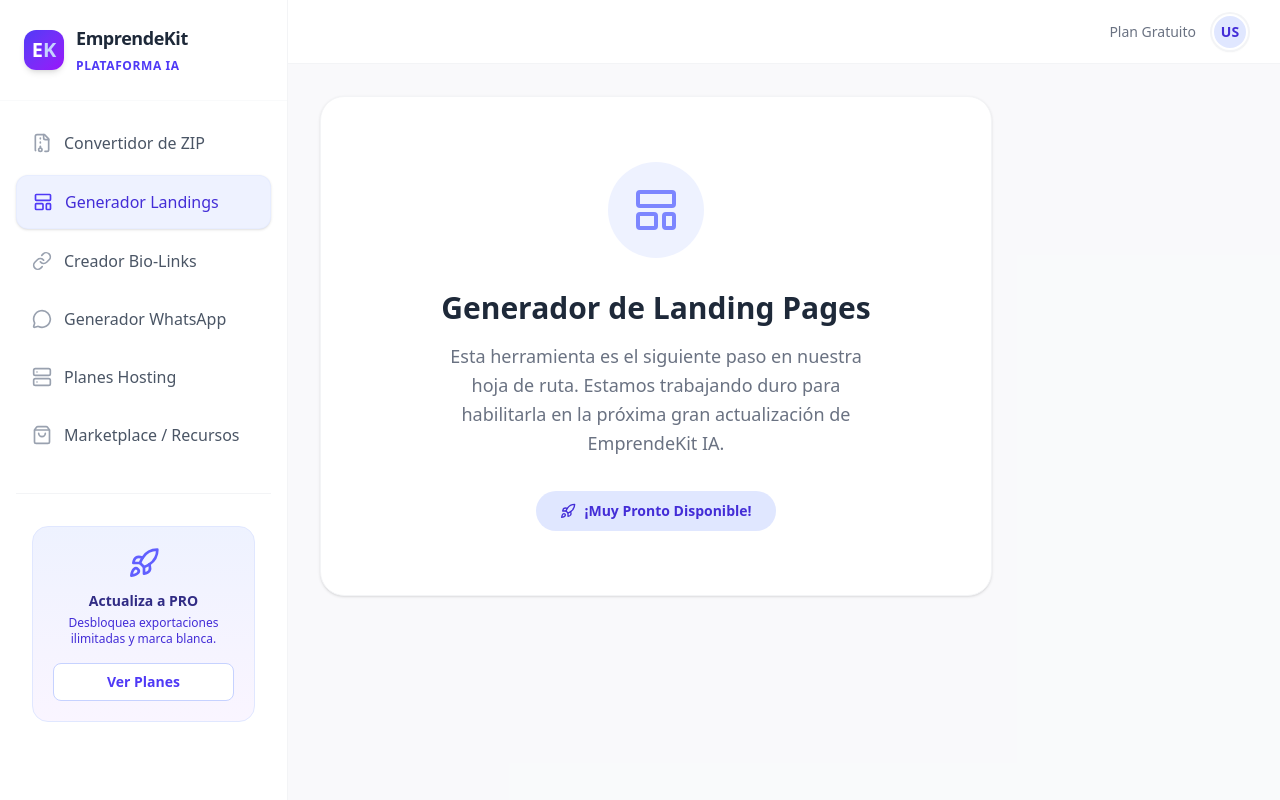
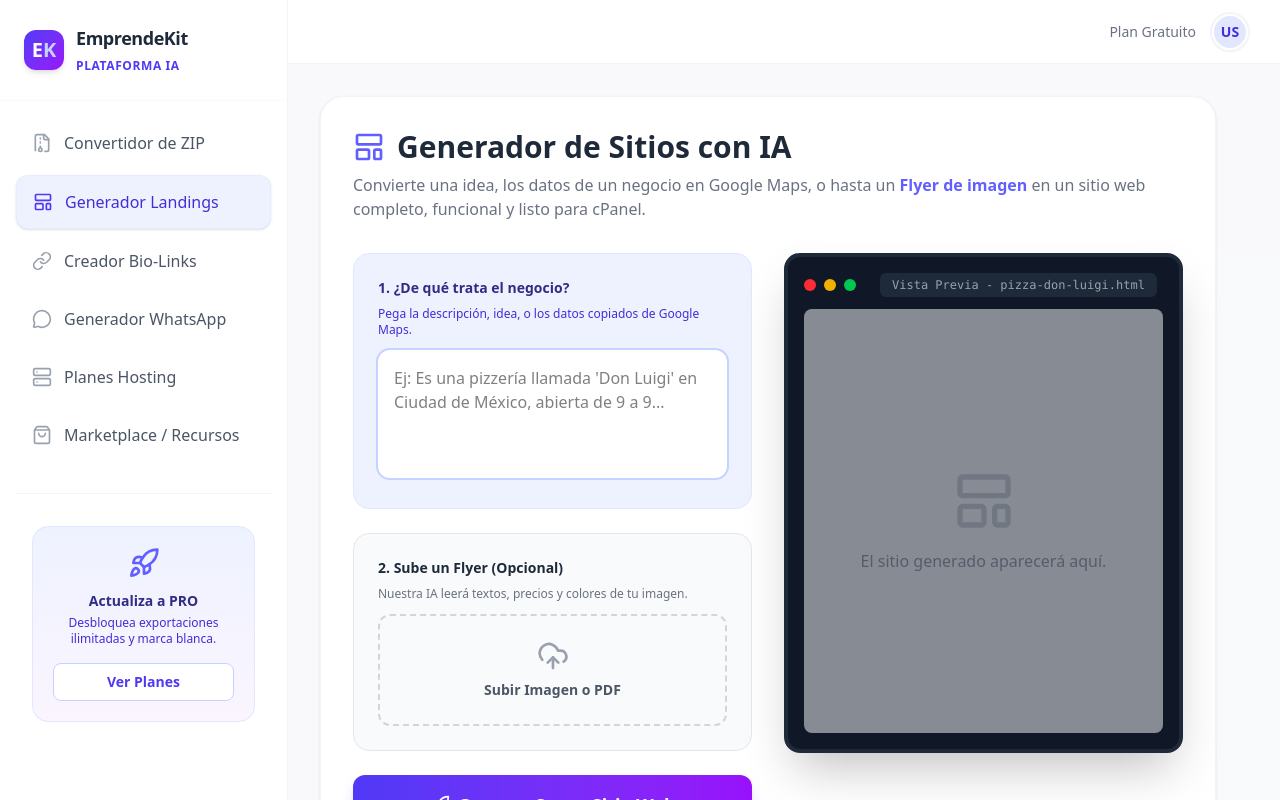
Before and after one commit to cgmnetworks/IASTUDIOTO, a React (Vite) app: page / in a window 1280 px wide. Both pictures are taken after a click on the button "Generador Landings". Built offline with nearby package versions, Linux system fonts and the light colour scheme.

Commit message:
feat(landing): Add AI-powered landing page generator
Replaces the WhatsApp link generator with a new feature that allows users to create websites from text, Google Maps data, or image flyers. This new section offers a more comprehensive solution for website creation within EmprendeKit IA.

```diff
--- a/src/App.tsx
+++ b/src/App.tsx
@@ -237,31 +237,135 @@
     </div>
   );
 
+  const renderLandings = () => (
+    <div className="max-w-4xl bg-white rounded-3xl shadow-sm border border-gray-100 p-8 animate-in fade-in">
+      <header className="mb-8">
+        <h2 className="text-3xl font-bold flex items-center gap-3 text-gray-800">
+          <LayoutTemplate className="w-8 h-8 text-indigo-500"/> Generador de Sitios con IA
+        </h2>
+        <p className="text-gray-500 mt-2">
+          Convierte una idea, los datos de un negocio en Google Maps, o hasta un <span className="font-bold text-indigo-500">Flyer de imagen</span> en un sitio web completo, funcional y listo para cPanel.
+        </p>
+      </header>
+
+      <div className="grid md:grid-cols-2 gap-8">
+        <div className="space-y-6">
+          <div className="bg-indigo-50 p-6 rounded-2xl border border-indigo-100">
+            <label className="block text-sm font-bold text-indigo-900 mb-2">1. ¿De qué trata el negocio?</label>
+            <p className="text-xs text-indigo-700 mb-3">Pega la descripción, idea, o los datos copiados de Google Maps.</p>
+            <textarea
+              placeholder="Ej: Es una pizzería llamada 'Don Luigi' en Ciudad de México, abierta de 9 a 9..."
+              className="w-full border-none rounded-xl p-4 ring-2 ring-indigo-200 focus:ring-indigo-500 outline-none h-32 transition-all resize-none bg-white"
+            />
+          </div>
+
+          <div className="bg-gray-50 p-6 rounded-2xl border border-gray-200">
+             <label className="block text-sm font-bold text-gray-800 mb-2">2. Sube un Flyer (Opcional)</label>
+             <p className="text-xs text-gray-500 mb-3">Nuestra IA leerá textos, precios y colores de tu imagen.</p>
+             <div className="border-2 border-dashed border-gray-300 rounded-xl p-6 text-center cursor-pointer hover:bg-gray-100 transition-all flex flex-col items-center">
+                <UploadCloud className="w-8 h-8 text-gray-400 mb-2" />
+                <span className="text-sm font-bold text-gray-600">Subir Imagen o PDF</span>
+             </div>
+          </div>
+
+          <button className="w-full py-4 bg-gradient-to-r from-indigo-600 to-purple-600 text-white font-black rounded-xl hover:opacity-90 transition-all text-lg shadow-lg shadow-indigo-500/30 flex items-center justify-center gap-2">
+            <Rocket className="w-5 h-5"/> Generar Super Sitio Web
+          </button>
+        </div>
+
+        {/* Preview Panel Mockup */}
+        <div className="bg-gray-900 rounded-2xl p-4 border-4 border-gray-800 shadow-2xl flex flex-col h-[500px]">
+           <div className="flex items-center gap-2 mb-3">
+              <div className="w-3 h-3 rounded-full bg-red-500"></div>
+              <div className="w-3 h-3 rounded-full bg-yellow-500"></div>
+              <div className="w-3 h-3 rounded-full bg-green-500"></div>
+              <div className="ml-4 text-xs font-mono text-gray-400 bg-gray-800 px-3 py-1 rounded-md">Vista Previa - pizza-don-luigi.html</div>
+           </div>
+
+           <div className="flex-1 bg-white rounded-lg flex flex-col items-center justify-center text-center p-6 opacity-50 relative overflow-hidden group">
+              <LayoutTemplate className="w-16 h-16 text-gray-300 mb-4" />
+              <p className="text-gray-400 font-medium">El sitio generado aparecerá aquí.</p>
+
+              <div className="absolute inset-0 bg-indigo-900/10 flex items-center justify-center opacity-0 group-hover:opacity-100 transition-all backdrop-blur-sm">
+                 <button className="px-6 py-3 bg-white text-indigo-700 font-bold rounded-xl shadow-xl flex items-center gap-2">
+                   <Download className="w-5 h-5" /> Descargar ZIP cPanel
+                 </button>
+              </div>
+           </div>
+        </div>
+      </div>
+    </div>
+  );
+
   const renderWhatsApp = () => (
-    <div className="max-w-2xl bg-white rounded-3xl shadow-sm border border-gray-100 p-8 animate-in fade-in">
-      <header className="mb-8">
-        <h2 className="text-3xl font-bold flex items-center gap-3 text-gray-800"><MessageCircle className="w-8 h-8 text-green-500"/> Enlaces de WhatsApp</h2>
-        <p className="text-gray-500 mt-2">Crea links personalizados para tus clientes de forma gratuita para que se comuniquen a tu número con un mensaje pre-configurado.</p>
+    <div className="max-w-4xl grid md:grid-cols-5 gap-6 animate-in fade-in">
+      <div className="md:col-span-2 bg-white rounded-3xl shadow-sm border border-gray-100 p-8 h-fit">
+        <header className="mb-6">
+          <h2 className="text-2xl font-bold flex items-center gap-3 text-gray-800"><MessageCircle className="w-6 h-6 text-green-500"/> Enlaces WA</h2>
+          <p className="text-gray-500 mt-2 text-sm">Crea tu link e intercepta las analíticas.</p>
         </header>
-      <div className="space-y-5">
+        <div className="space-y-4">
           <div>
-          <label className="block text-sm font-semibold text-gray-700 mb-1">Número de teléfono</label>
-          <p className="text-xs text-gray-400 mb-3">Incluye tu código de país sin el símbolo de +</p>
-          <input type="text" placeholder="Ej: 5215555555555" className="w-full border border-gray-300 rounded-xl p-4 focus:ring-4 focus:ring-green-500/20 outline-none transition-all" value={waPhone} onChange={e => setWaPhone(e.target.value)} />
+            <label className="block text-sm font-semibold text-gray-700 mb-1">Teléfono</label>
+            <input type="text" placeholder="5215555555555" className="w-full border border-gray-300 rounded-xl p-3 focus:ring-4 focus:ring-green-500/20 outline-none" value={waPhone} onChange={e => setWaPhone(e.target.value)} />
           </div>
           <div>
-          <label className="block text-sm font-semibold text-gray-700 mb-1">Mensaje inicial</label>
-          <p className="text-xs text-gray-400 mb-3">El mensaje que aparecerá escrito en el chat del cliente</p>
-          <textarea placeholder="Hola, me interesa agendar una asesoría..." className="w-full border border-gray-300 rounded-xl p-4 focus:ring-4 focus:ring-green-500/20 outline-none h-32 transition-all resize-none" value={waMsg} onChange={e => setWaMsg(e.target.value)} />
+            <label className="block text-sm font-semibold text-gray-700 mb-1">Mensaje</label>
+            <textarea placeholder="Hola..." className="w-full border border-gray-300 rounded-xl p-3 focus:ring-4 focus:ring-green-500/20 outline-none h-24 resize-none" value={waMsg} onChange={e => setWaMsg(e.target.value)} />
           </div>
-        <button onClick={generateWa} className="w-full py-4 bg-green-500 text-white font-bold rounded-xl hover:bg-green-600 transition-all text-lg shadow-lg shadow-green-500/30">Generar Link Inteligente</button>
+          <button onClick={generateWa} className="w-full py-3 bg-green-500 text-white font-bold rounded-xl hover:bg-green-600 shadow-md">Acortar y Rastrear</button>
 
           {waLink && (
-          <div className="mt-8 p-4 bg-green-50 border-2 border-green-200 rounded-xl flex items-center justify-between">
-             <span className="text-green-800 font-mono text-sm truncate mr-4">{waLink}</span>
-             <button onClick={() => navigator.clipboard.writeText(waLink)} className="p-3 bg-white border border-green-200 rounded-lg shadow-sm hover:bg-green-100 flex gap-2 items-center text-green-700 font-bold transition-all"><Copy className="w-4 h-4"/> Copiar</button>
+            <div className="mt-4 p-3 bg-gray-50 border border-gray-200 rounded-xl text-center">
+               <span className="block text-indigo-600 font-bold text-sm mb-2">ekit.link/pizza-luigi</span>
+               <button className="w-full p-2 bg-white border border-gray-300 rounded-lg shadow-sm font-bold text-sm">Copiar Enlace</button>
             </div>
           )}
+        </div>
+      </div>
+
+      <div className="md:col-span-3 bg-white rounded-3xl shadow-sm border border-gray-100 p-8">
+         <h3 className="text-lg font-bold text-gray-800 mb-6 border-b pb-4">Panel de Estadísticas (Demo)</h3>
+
+         <div className="grid grid-cols-2 gap-4 mb-8">
+            <div className="p-5 bg-gradient-to-br from-gray-50 to-gray-100 rounded-2xl border border-gray-200">
+               <div className="text-gray-500 text-sm font-bold mb-1">Total Clics (Este mes)</div>
+               <div className="text-4xl font-black text-gray-900">1,204</div>
+               <div className="text-green-500 text-xs font-bold mt-2">↑ +14% vs mes anterior</div>
+            </div>
+            <div className="p-5 bg-gradient-to-br from-gray-50 to-gray-100 rounded-2xl border border-gray-200">
+               <div className="text-gray-500 text-sm font-bold mb-1">Dispositivo Movil</div>
+               <div className="text-4xl font-black text-gray-900">89%</div>
+               <div className="text-gray-400 text-xs font-bold mt-2">Smartphones</div>
+            </div>
+         </div>
+
+         <div className="space-y-4">
+            <h4 className="font-bold text-sm text-gray-500 uppercase tracking-wider">Top Países</h4>
+            <div className="space-y-3">
+               <div className="flex items-center gap-3">
+                  <span className="text-xl">🇲🇽</span>
+                  <div className="flex-1 bg-gray-100 h-2 rounded-full overflow-hidden">
+                     <div className="bg-green-500 h-full w-[65%] rounded-full"></div>
+                  </div>
+                  <span className="font-bold text-sm text-gray-700">65%</span>
+               </div>
+               <div className="flex items-center gap-3">
+                  <span className="text-xl">🇨🇴</span>
+                  <div className="flex-1 bg-gray-100 h-2 rounded-full overflow-hidden">
+                     <div className="bg-green-400 h-full w-[20%] rounded-full"></div>
+                  </div>
+                  <span className="font-bold text-sm text-gray-700">20%</span>
+               </div>
+               <div className="flex items-center gap-3">
+                  <span className="text-xl">🇪🇸</span>
+                  <div className="flex-1 bg-gray-100 h-2 rounded-full overflow-hidden">
+                     <div className="bg-green-300 h-full w-[10%] rounded-full"></div>
+                  </div>
+                  <span className="font-bold text-sm text-gray-700">10%</span>
+               </div>
+            </div>
+         </div>
       </div>
     </div>
   );
@@ -337,7 +441,7 @@
       case "converter": return renderConverter();
       case "whatsapp": return renderWhatsApp();
       case "hosting": return renderHosting();
-      case "landings": return renderComingSoon("Generador de Landing Pages", <LayoutTemplate className="w-12 h-12"/>);
+      case "landings": return renderLandings();
       case "biolinks": return renderComingSoon("Creador de Bio-Links", <LinkIcon className="w-12 h-12"/>);
       case "marketplace": return renderComingSoon("Marketplace de Utilidades", <ShoppingBag className="w-12 h-12"/>);
       default: return renderConverter();
```
Lines whose indentation alone changed are shown as unchanged.
